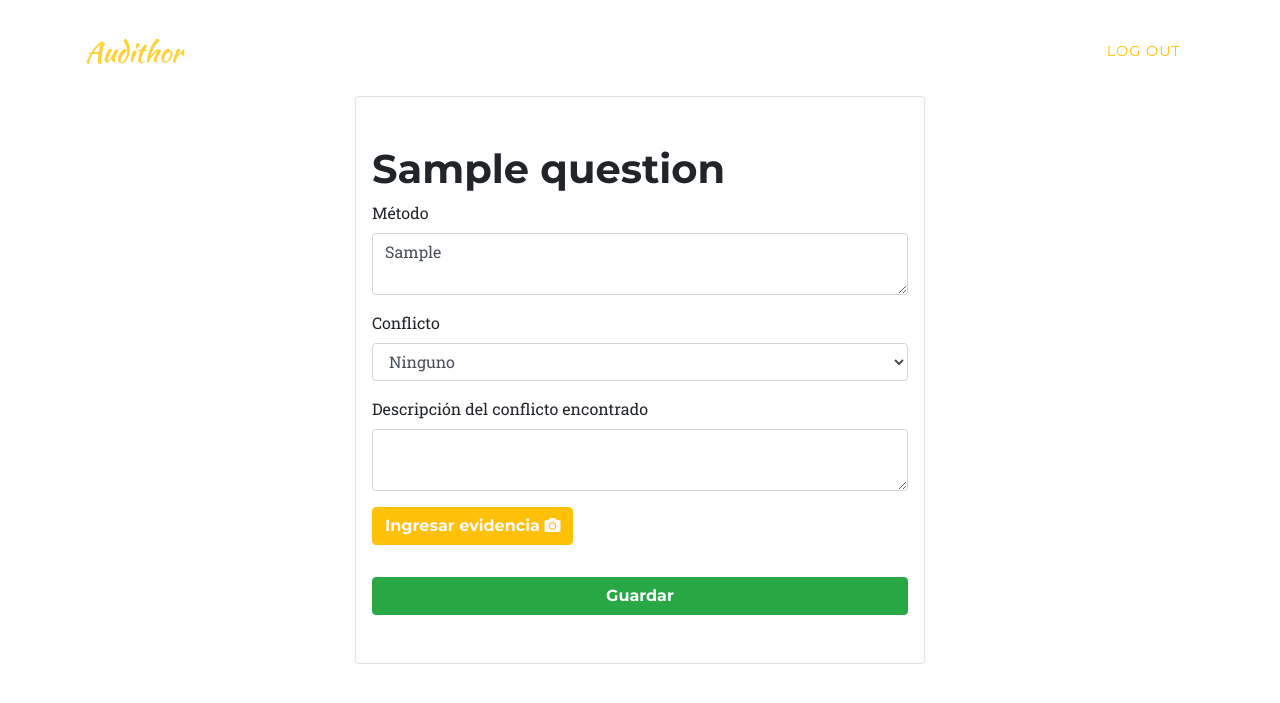
After one commit to Yojanpardo/django_audithor, a Django app: page /audits/1/1/1/1 in a window 1280 px wide. The commit adds this page. Shown: the top 703 px of the page. Run offline with Django 3.2, Linux system fonts and the light colour scheme; tables that the repository leaves empty hold one stand-in row (values such as "Sample post"); some libraries are stand-ins or nearby versions; some web fonts are replaced.

Commit message:
termino el programa y falta llamar las preguntas de una auditoria para sacar el progreso general

```diff
--- a/audit/models.py
+++ b/audit/models.py
@@ -56,7 +56,9 @@ class Question(models.Model):
 	numeral = models.ForeignKey(Numeral, on_delete=models.CASCADE)
 	question = models.CharField(max_length=255)
 	method = models.TextField(max_length=255, blank=True,null=True)
-	conflict = models.CharField(max_length=10, choices=CONFLICTS, blank=True, null=True)
+	conflict = models.CharField(max_length=11, choices=CONFLICTS, blank=True, null=True)
+	conflict_description = models.TextField(blank=True,null=True)
+	evidence = models.ImageField(upload_to='evidences',blank=True,null=True)
 
 	#metadata
 
--- a/audit/urls.py
+++ b/audit/urls.py
@@ -3,7 +3,8 @@ from . import views
 urlpatterns = [
 	path('', views.AuditListView.as_view(),name='audits'),
 	path('<int:pk>/',views.AuditDetailView.as_view(),name='rules'),
+	path('detail/<int:pk>/',views.AuditRankingView.as_view(),name='detail'),
 	path('<int:audit_pk>/<int:pk>/',views.RuleDetailView.as_view(),name='numerals'),
 	path('<int:audit_pk>/<int:rule_pk>/<int:pk>/',views.NumeralDetailView.as_view(),name='questions'),
-
+	path('<int:audit_pk>/<int:rule_pk>/<int:numeral_pk>/<int:pk>',views.QuestionUpdateView.as_view(),name='question'),
 ]
--- a/audit/views.py
+++ b/audit/views.py
@@ -1,7 +1,7 @@
 from django.shortcuts import render
-from django.views.generic import ListView, DetailView
+from django.views.generic import ListView, DetailView, UpdateView
 from .models import Audit, Rule, Numeral, Question
-
+from django.urls import reverse_lazy
 # Create your views here.
 
 class AuditListView(ListView):
@@ -36,5 +36,35 @@ class NumeralDetailView(DetailView):
     def get_context_data(self, **kwargs):
         context = super().get_context_data(**kwargs)
         questions = Question.objects.filter(numeral = self.get_object())
+
         context['questions'] = questions
         return context
+
+class QuestionUpdateView(UpdateView):
+    model = Question
+    template_name = "audit/question.html"
+    fields = ['question','method','conflict','conflict_description','evidence']
+
+    def get_success_url(self):
+    	question = self.get_object()
+    	audit = Audit.objects.get(pk=question.numeral.rule.audit.pk)
+    	rule = Rule.objects.get(pk=question.numeral.rule.pk)
+    	numeral = Numeral.objects.get(pk=question.numeral.pk)
+    	return reverse_lazy('audit:questions', kwargs={
+    		'audit_pk':audit.pk,
+    		'rule_pk':rule.pk,
+    		'pk':numeral.pk
+    		})
+
+class AuditRankingView(DetailView):
+	model = Audit
+	template_name = "audit/ranking.html"
+
+	def get_context_data(self, **kwargs):
+		context = super().get_context_data(**kwargs)
+		audit = self.get_object()
+		rules = Rule.objects.filter(audit=audit)
+		numerals = Numeral.objects.filter(rule=rules)
+		questions = Question.objects.filter(numeral=numeral)
+		context['questions'] = questions
+		return context
--- a/templates/audit/audits.html
+++ b/templates/audit/audits.html
@@ -10,11 +10,11 @@
 				<div class="col-sm-12 col-md-10 col-lg-8">
 				<div class="card mt-4 ml-5 mr-5">
 				  <div class="card-header">
-				    {{audit|title}}
+				    Proceso a auditar: {{audit|title}}
 				  </div>
 				  <div class="card-body">
-				    <h5 class="card-title">{{audit.audited_name|title}}</h5>
-				    <p class="card-text">{{audit.audit_scope|capfirst}}.</p>
+				    <h5 class="card-title">Persona encargada: {{audit.audited_name|title}}</h5>
+				    <p class="card-text">Alcance de la auditoria: {{audit.audit_scope|capfirst}}.</p>
 				    <a href="{% url 'audit:rules' audit.pk %}" class="btn btn-primary">Revisar</a>
 				  </div>
 				</div>
--- a/templates/audit/numerals.html
+++ b/templates/audit/numerals.html
@@ -5,7 +5,7 @@
 {% block container %}
     <div class="container">
     	<h1 class="mt-5 pt-5">{{rule}}</h1>
-    	<h3>Selecciona la pregunta</h3>
+    	<h3>Selecciona el numeral</h3>
     	<div class="row mt-5 justify-content-center">
     		<div class="col-sm-12 col-md-10 col-lg-8 col-xl-6">
     			<table class="table table-striped border">
--- /dev/null
+++ b/templates/audit/question.html
@@ -0,0 +1,55 @@
+{% extends "base.html" %}
+{% block title %}
+    {{question}}
+{% endblock title %}
+{% block container %}
+    <div class="container">
+    	<div class="row justify-content-center mt-5	">
+    		<div class="col-sm-12 col-md-10 col-lg-8 col-xl-6 border rounded pt-5 pb-5 pl-3 pr-3 mt-5">
+		    	<h1 class="">{{question}}</h1>
+    			<form action="{% url 'audit:question' question.numeral.rule.audit.pk question.numeral.rule.pk question.numeral.pk question.pk %}" method="POST">
+    				{% csrf_token %}
+    				<input type="hidden" name="numeral" value="{{question.numeral}}">
+    				<input type="hidden" name="question" value="{{question.question}}">
+    				<div class="form-group">
+    					<label for="method">Método</label>
+    					<textarea name="method" id="method" class="form-control">{{question.method}}</textarea>
+    				</div>
+    				{% for error in form.method.errors %}
+	    				{{error}}
+	    			{% endfor %}
+    				<div class="form-group">
+    					<label for="conflict">Conflicto</label>
+    						<select name="conflict" id="conflict" class="form-control">
+    							{{question.conflict}}
+    							{% for option in form.conflict %}
+    								{{option}}
+    							{% endfor %}
+    						</select>
+    				</div>
+    				{% for error in form.conflict.errors %}
+	    				{{error}}
+	    			{% endfor %}
+    				<div class="form-group">
+    					<label for="conflictDescription">Descripción del conflicto encontrado</label>
+    					<textarea class="form-control" name="conflict_description" id="conflictDescription"></textarea>
+    				</div>
+    				{% for error in form.conflict_description.errors %}
+	    				{{error}}
+	    			{% endfor %}
+    				<div class="form-group">
+		   				<label class="btn btn-warning text-light" data-toggle="tooltip" data-placement="bottom" title="Subir foto comprobante.">
+		   					Ingresar evidencia
+		   					<i class="fas fa-camera"></i>
+		   					<input type="file" style="display: none;">
+		   				</label>
+		 			</div>
+    				{% for error in form.evidence.errors %}
+	    				{{error}}
+	    			{% endfor %}
+    				<button type="submit" class="btn btn-success col mt-2">Guardar</button>
+    			</form>
+    		</div>
+    	</div>
+    </div>
+{% endblock container %}
--- /dev/null
+++ b/templates/audit/ranking.html
@@ -0,0 +1 @@
+{{questions}}
```
Also changed, not shown: templates/audit/questions.html (+34 -3 lines), audit/migrations/0004_auto_20190206_1519.py (added), audit/migrations/0005_auto_20190206_1609.py (added).
